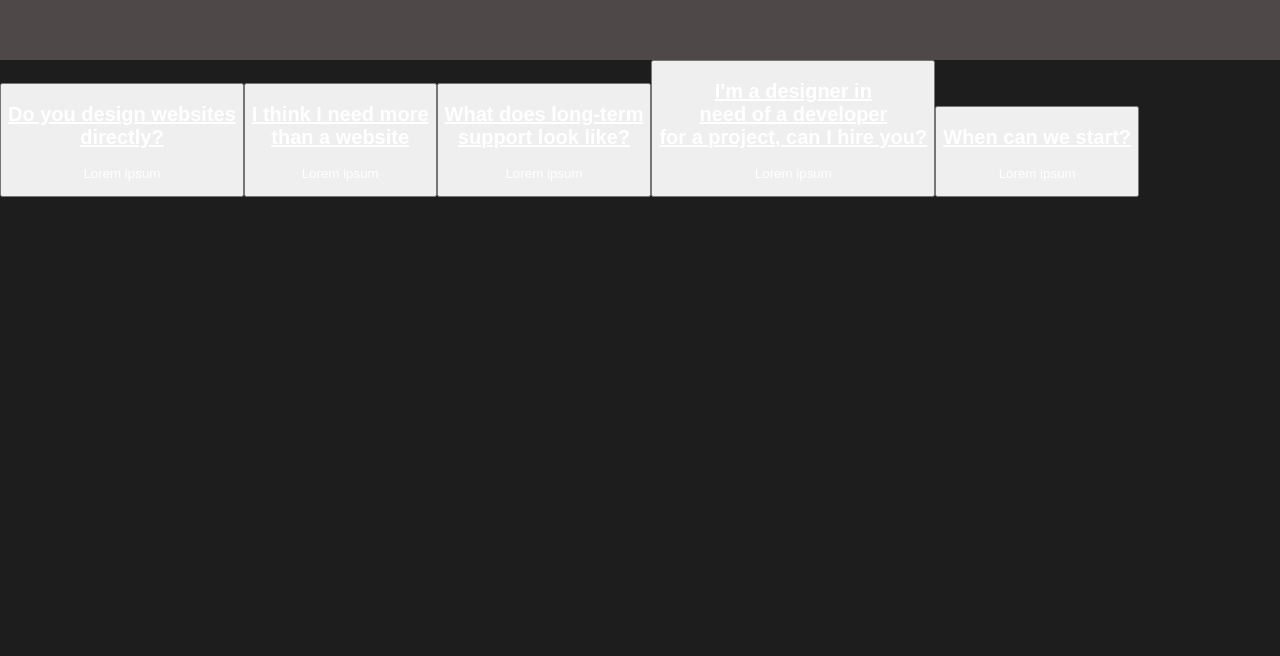
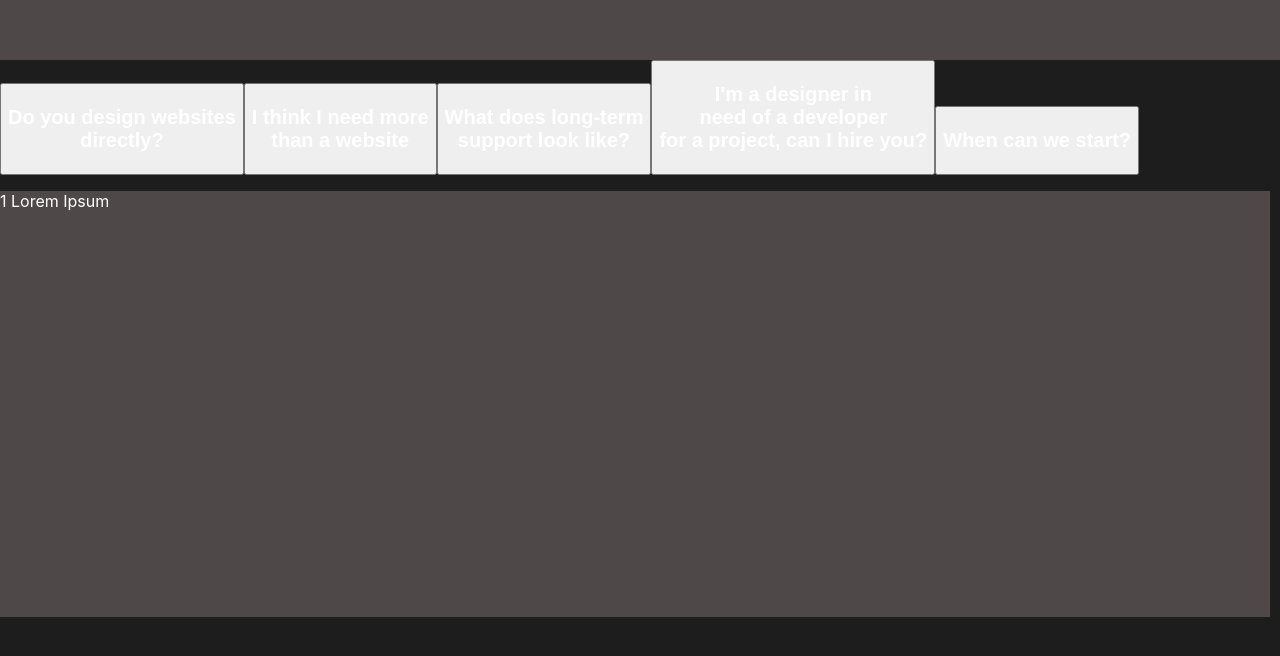
Before and after one commit to LowGcifer/Web-Dev-Site, a React (Create React App) app in the folder client/: page /services in a window 1280 px wide. Shown: the part 2877-3533 px from the top of the page. Built offline with nearby package versions, Linux system fonts and the light colour scheme.

Commit message:
set up answer box states, code is done for the technical side

```diff
--- a/client/src/components/QuestionBox/index.js
+++ b/client/src/components/QuestionBox/index.js
@@ -1,51 +1,55 @@
 import "../../fonts.css";
 import "../../pages/services/services.css";
+import { useState } from "react";
 
 function QuestionBox() {
+  const [boxText, setBoxText] = useState("1 Lorem Ipsum");
   return (
     <div>
       <article className="services-questions-container">
-        <button onClick="setQuestionOne()" id="question-1">
+        <button onClick={() => setBoxText("1 Lorem Ipsum")} id="question-1">
           <h2>
-            <a href="#question-1">
+            <p>
               Do you design websites <br></br>directly?
-            </a>
+            </p>
           </h2>
-          <p>Lorem ipsum</p>
+          {/* <p>Lorem ipsum</p> */}
         </button>
-        <button onClick="setQuestionTwo()" id="question-2">
+        <button onClick={() => setBoxText("2 Lorem Ipsum")} id="question-2">
           <h2>
-            <a href="question-2">
+            <p>
               I think I need more <br></br>than a website
-            </a>
+            </p>
           </h2>
-          <p>Lorem ipsum</p>
+          {/* <p>Lorem ipsum</p> */}
         </button>
-        <button onClick="setQuestionThree()" id="question-3">
+        <button onClick={() => setBoxText("3 Lorem Ipsum")} id="question-3">
           <h2>
-            <a href="question-3">
+            <p>
               What does long-term <br></br>support look like?
-            </a>
+            </p>
           </h2>
-          <p>Lorem ipsum</p>
+          {/* <p>Lorem ipsum</p> */}
         </button>
-        <button onClick="setQuestionFour()" id="question-4">
+        <button onClick={() => setBoxText("4 Lorem Ipsum")} id="question-4">
           <h2>
-            <a href="question-4">
+            <p>
               I'm a designer in <br></br>need of a developer <br></br>for a
               project, can I hire you?
-            </a>
+            </p>
           </h2>
-          <p>Lorem ipsum</p>
+          {/* <p>Lorem ipsum</p> */}
         </button>
-        <button onClick="setQuestionFive()" id="question-5">
+        <button onClick={() => setBoxText("5 Lorem Ipsum")} id="question-5">
           <h2>
-            <a href="question-5">When can we start?</a>
+            <p>When can we start?</p>
           </h2>
-          <p>Lorem ipsum</p>
+          {/* <p>Lorem ipsum</p> */}
         </button>
       </article>
-      <div id="answer-box"></div>
+      <div id="answer-box">
+        <p>{boxText}</p>
+      </div>
     </div>
   );
 }
--- a/client/src/pages/services/services.css
+++ b/client/src/pages/services/services.css
@@ -112,7 +112,10 @@
 }
 
 #answer-box {
-  width: 66%;
-  height: 39.444%;
+  position: relative;
+  width: 1270px;
+  height: 426px;
+  /* width: 66%;
+  height: 39.444%; */
   background-color: #4e4848;
 }
```
